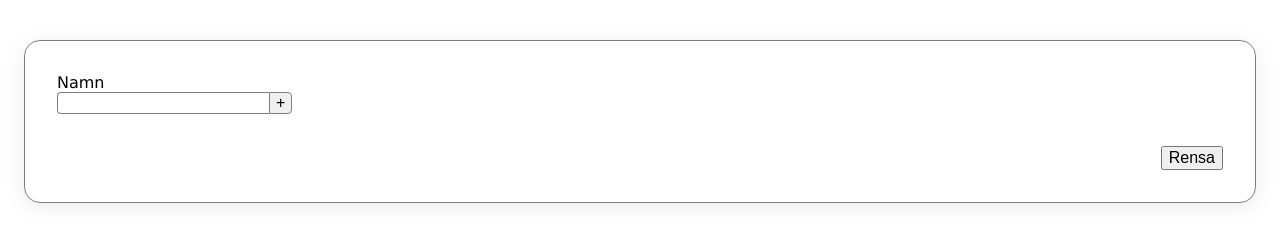
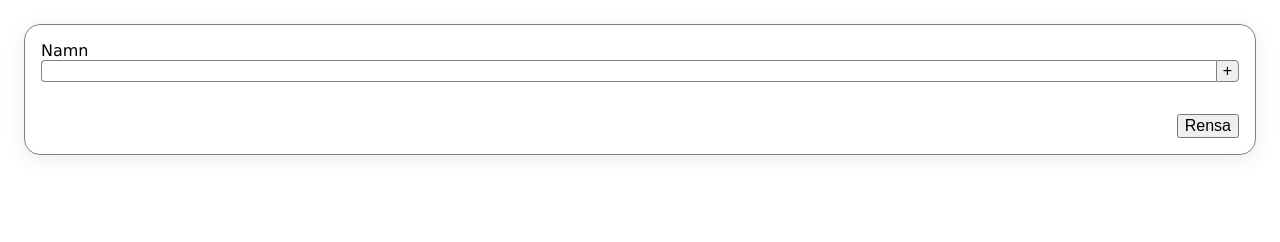
Before and after one commit to nicklasisraelsson/scores, a website: page index.html in a window 1280 px wide. Drawn offline with Linux system fonts and the light colour scheme.

Commit message:
Align some buttons

```diff
--- a/index.html
+++ b/index.html
@@ -21,8 +21,7 @@
       font-size: inherit;
     }
 
-    input,
-    player-score::part(input) {
+    input{
       font-size: inherit;
       border-radius: 4px;
       outline: none;
@@ -31,8 +30,8 @@
 
     .app-container {
       width: calc(100% - 4em);
-      padding: 2em;
-      margin: 2em 1em;
+      padding: 1em;
+      margin: 1em;
       border: 1px solid grey;
       border-radius: 1em;
       box-shadow: 0 4px 22px #00000014;
@@ -43,6 +42,10 @@
       gap: 1em;
       align-items: center;
       margin-bottom: 1em;
+    }
+
+    .player-container form {
+      width: 100%;
     }
 
     .player-container input {
```
